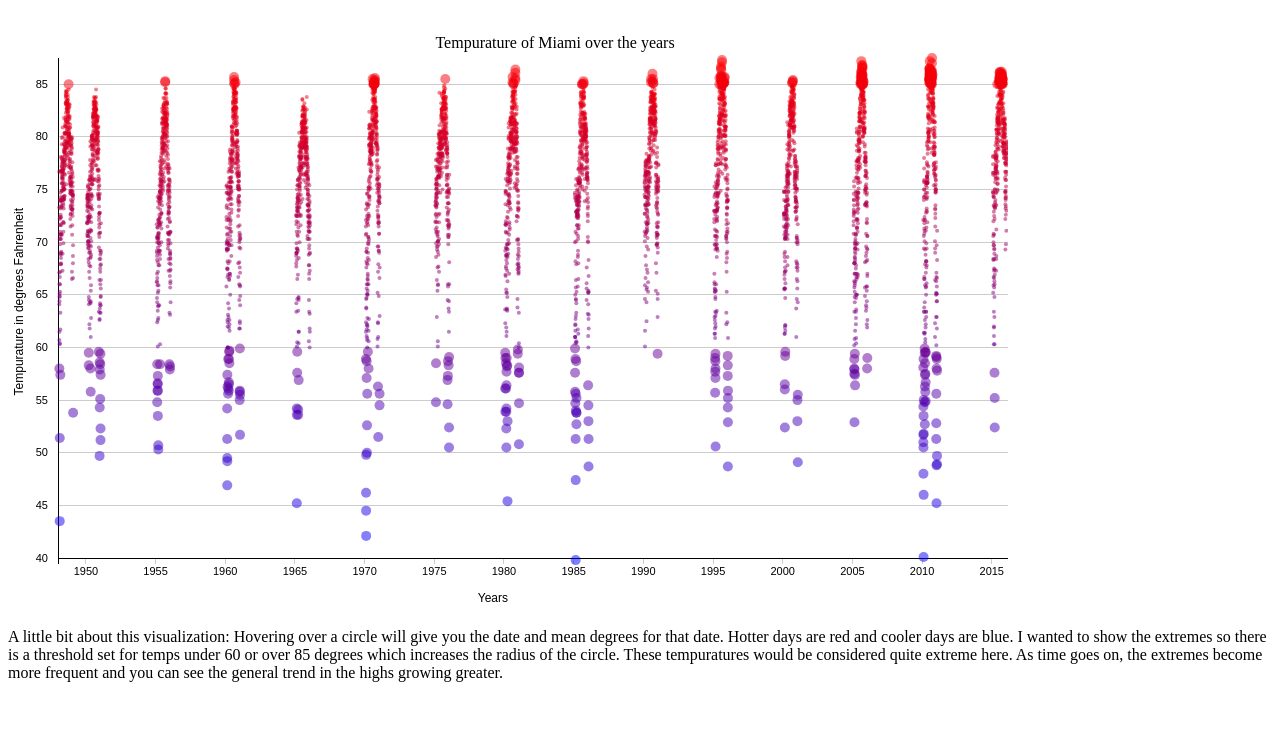
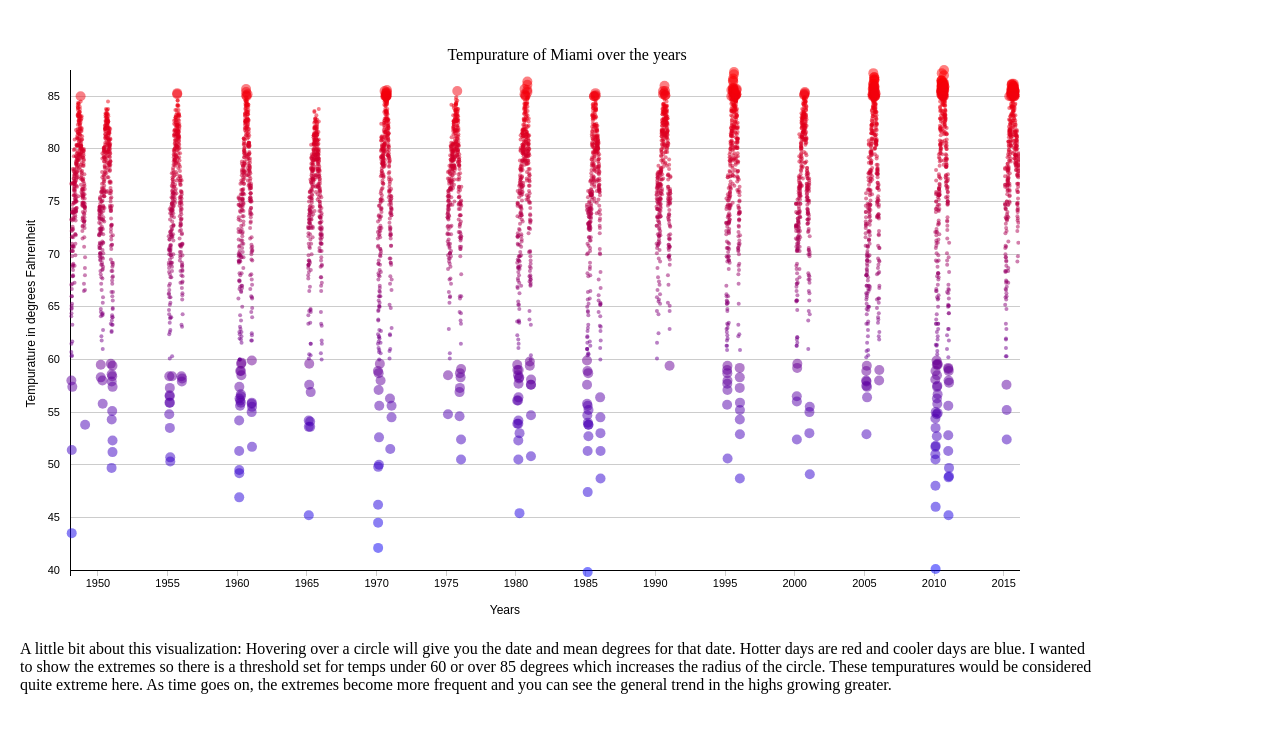
Before and after one commit to codelittinc/d3-tests, a plain HTML site: page index.html in a window 1280 px wide. Drawn offline with nearby package versions, Linux system fonts and the light colour scheme; animation ran at ten frames a second.

Commit message:
fixed css

```diff
--- a/style.css
+++ b/style.css
@@ -1,3 +1,8 @@
+body {
+  max-width: 1080px;
+  margin: 20px;
+}
+
 div.bar {
   display: inline-block;
   width: 20px;
@@ -32,6 +37,6 @@ div.bar {
 }
 
 .about-text {
-  width: 1000px;
+  max-width: 1000px;
   margin-left: 50px;
 }
```
